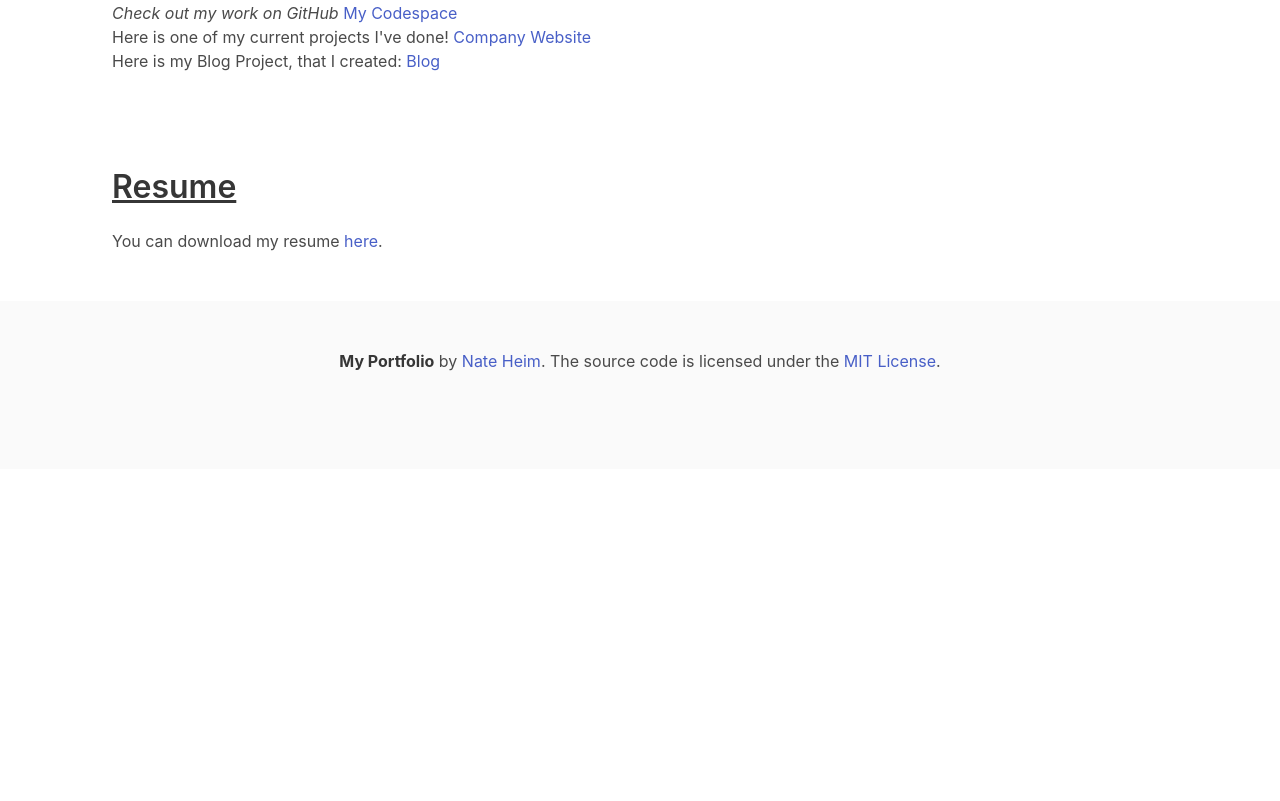
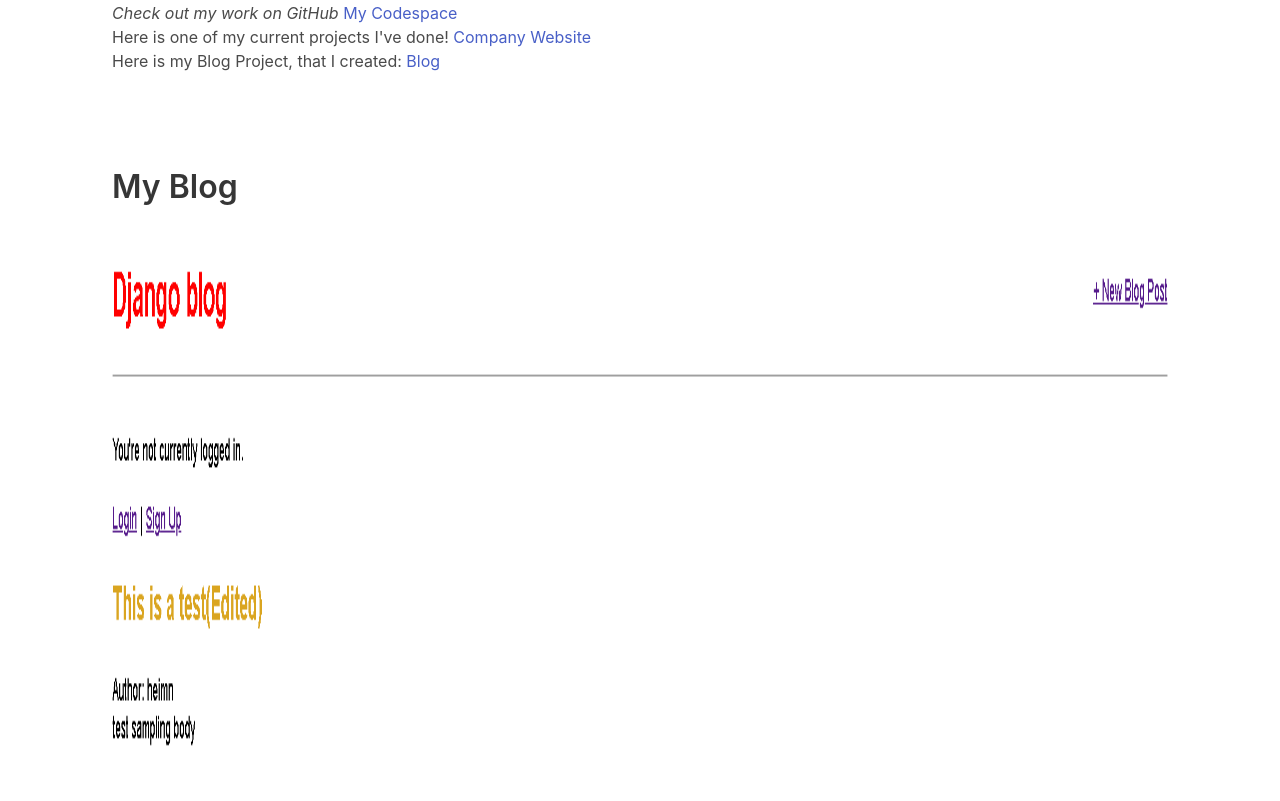
Before and after one commit to Nate-Heim/nate-heim.github.io, a plain HTML site: page index.html in a window 1280 px wide. Shown: the part 1439-2240 px from the top of the page. Before the commit the page ends 1908 px from the top, so only its background shows below. Drawn offline with nearby package versions, Linux system fonts and the light colour scheme.

Commit message:
Update index.html

```diff
--- a/index.html
+++ b/index.html
@@ -110,7 +110,16 @@
             <p><i>Check out my work on GitHub</i> <a href="https://github.com/Nate-Heim" target="_blank">My Codespace</a></p>
             <p>Here is one of my current projects I've done! <a href="https://github.com/Nate-Heim/company-website">Company Website</a></p>
             <p>Here is my Blog Project, that I created:<a href="https://github.com/Nate-Heim/blog"> Blog </a></p>
+
         </section>
+        <section class="section">
+        <div class="container">
+            <h1 class="title">My Blog</h1>
+            <figure class="image is-4by3">
+                <img src="image/blog_home.png" alt="Description of the image">
+            </figure>
+        </div>
+    </section>
 
         <section class="section" id="resume">
             <h2 class="title"><u>Resume</u></h2>
```
